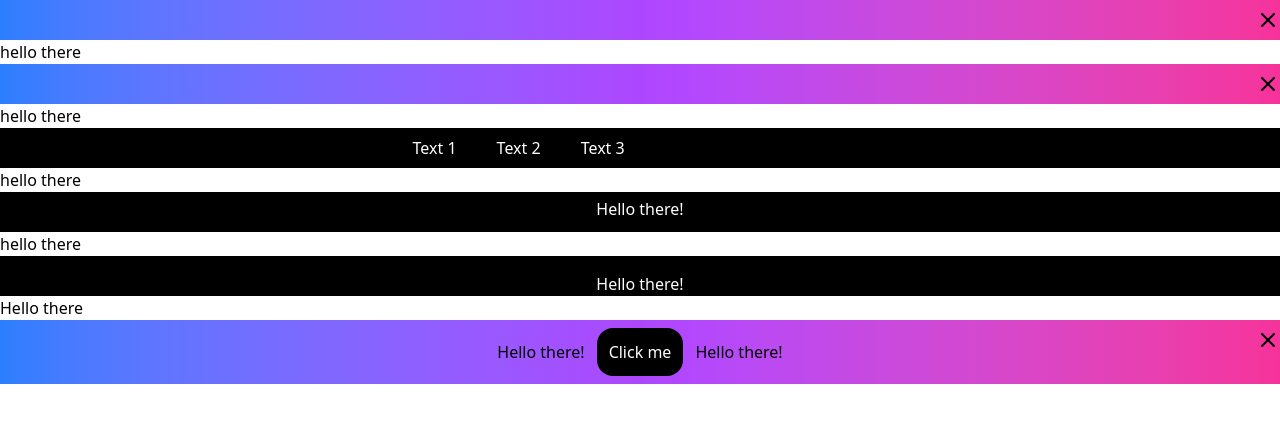
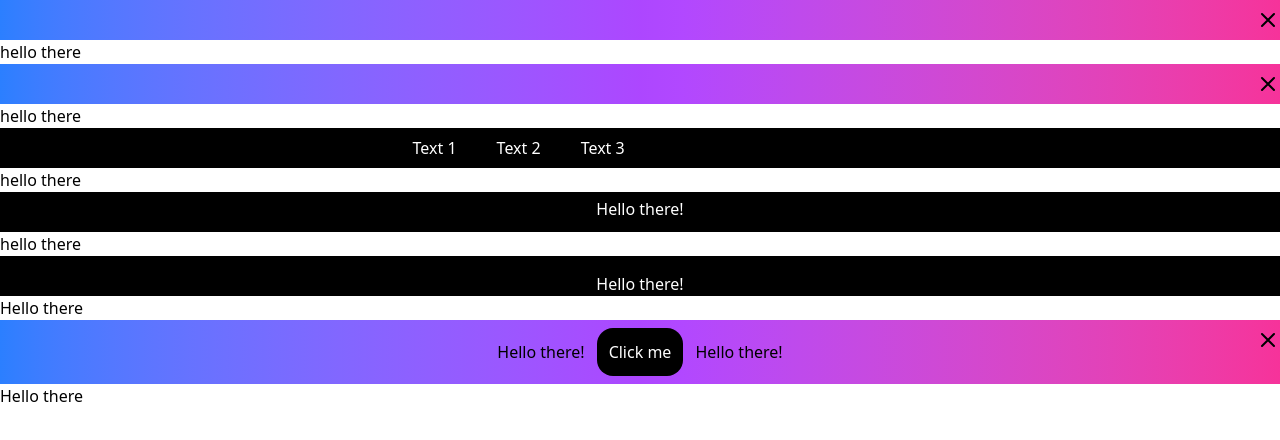
Before and after one commit to Pradikshan/react-animated-banner, a React (Vite) app: page / in a window 1280 px wide. Shown: the top 440 px of the page. Built offline with nearby package versions, Linux system fonts and the light colour scheme.

Commit message:
Made minor changes

```diff
--- a/src/App.tsx
+++ b/src/App.tsx
@@ -62,6 +62,7 @@ function App() {
             <p>Hello there!</p>
           </>
         </Banner>
+        <p>Hello there</p>
       </div>
     </>
   );
```
